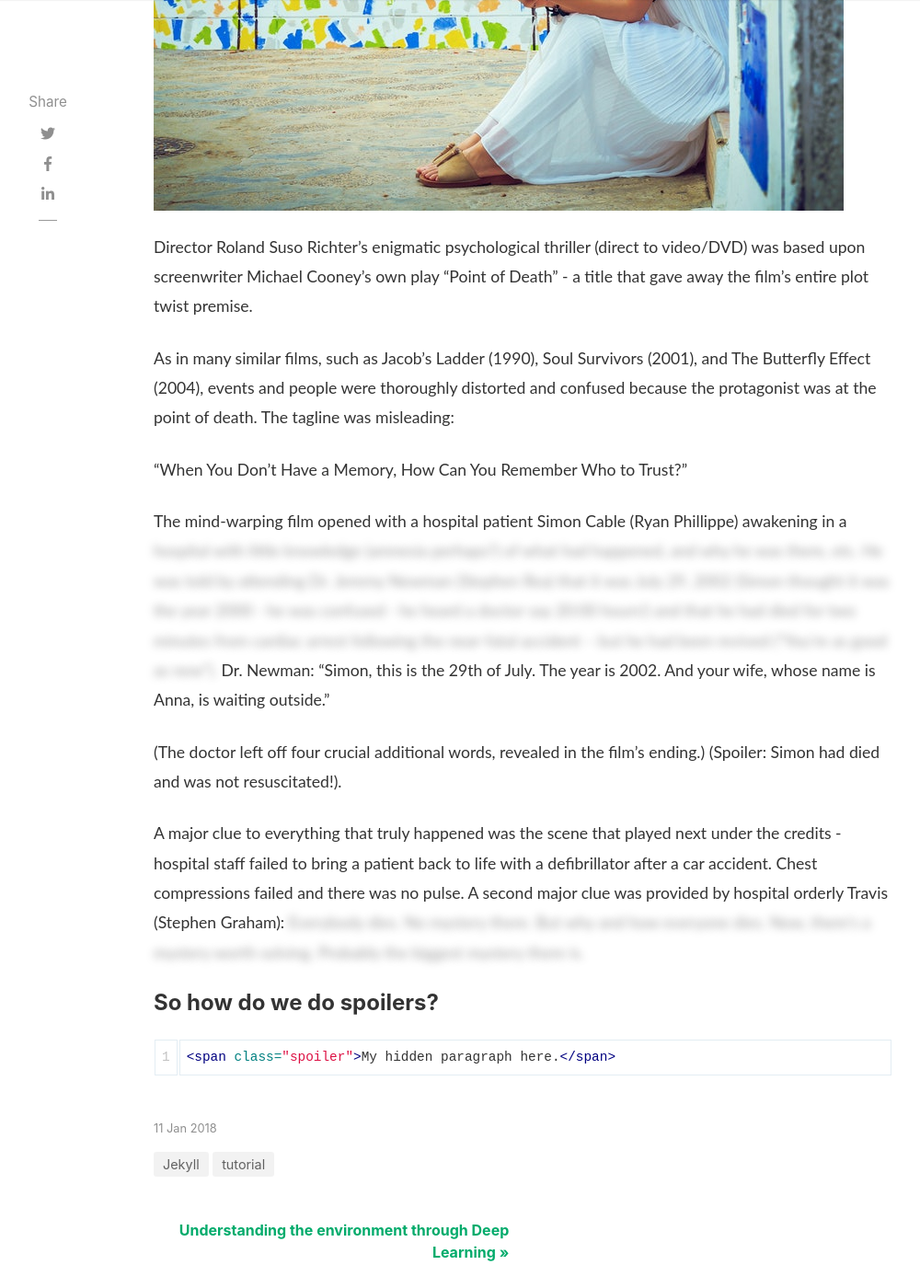
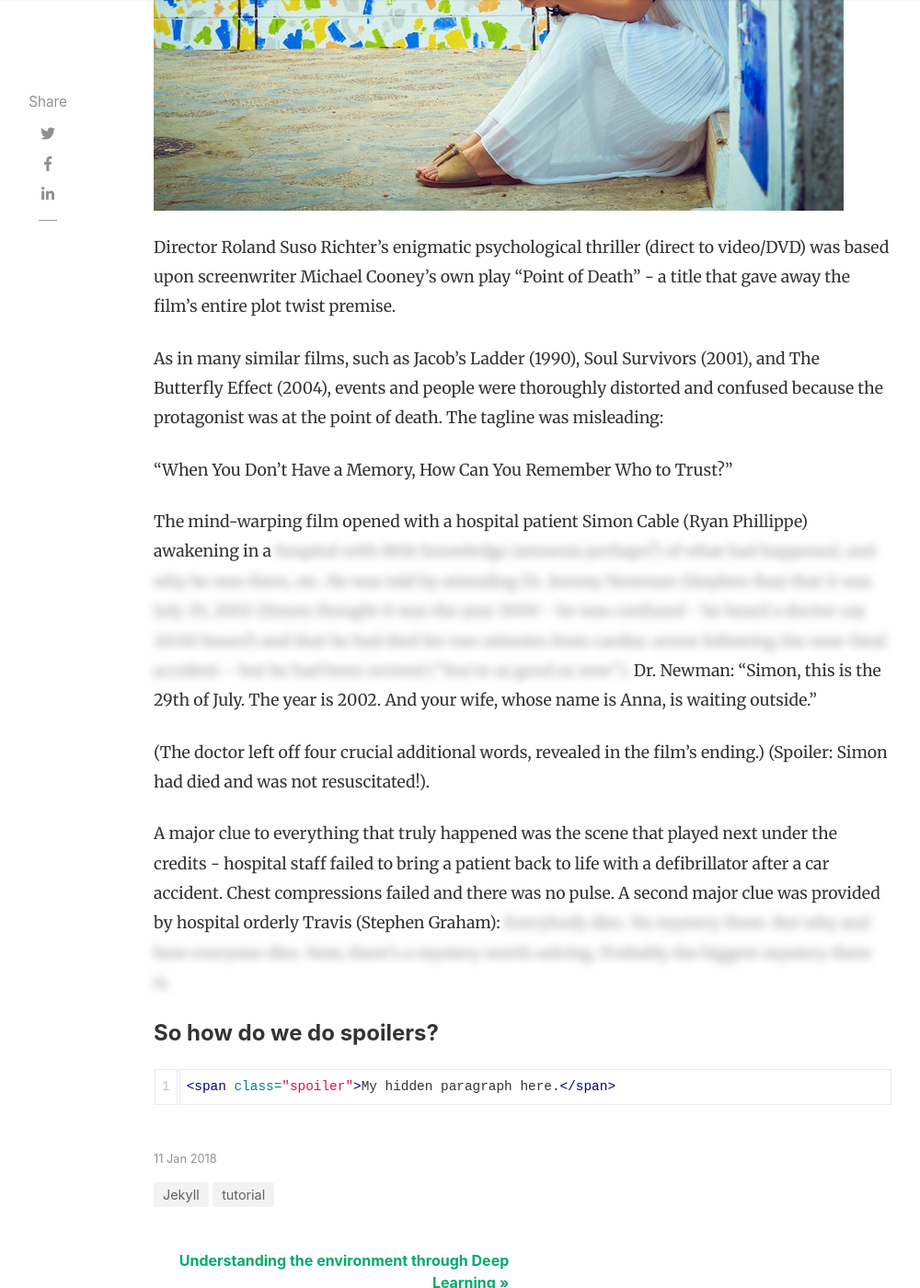
Before and after one commit to darthMaulJr/darthmauljr.github.io, a Jekyll site: the page built from _posts/2018-01-11-quick-start-guide.md, in a window 1280 px wide and 1400 px high, scrolled down 554 px. Shown: the whole window at 92% size, without its empty margins (118-1118 px from the left). Built offline with Jekyll 4.4.1, drawn with Linux system fonts in a browser that asks for light colours; nearby versions of some CDN libraries; comment, search, counter and statistics services are not loaded.

Commit message:
update font

```diff
--- a/assets/css/screen.css
+++ b/assets/css/screen.css
@@ -334,7 +334,7 @@ span.post-read-more a:hover {
 }
 
 .article-post {
-    font-family: Lato;
+    font-family: Merriweather;
     font-size: 1.1rem;
     line-height: 1.84;
     color: rgba(0, 0, 0, .8);
```
